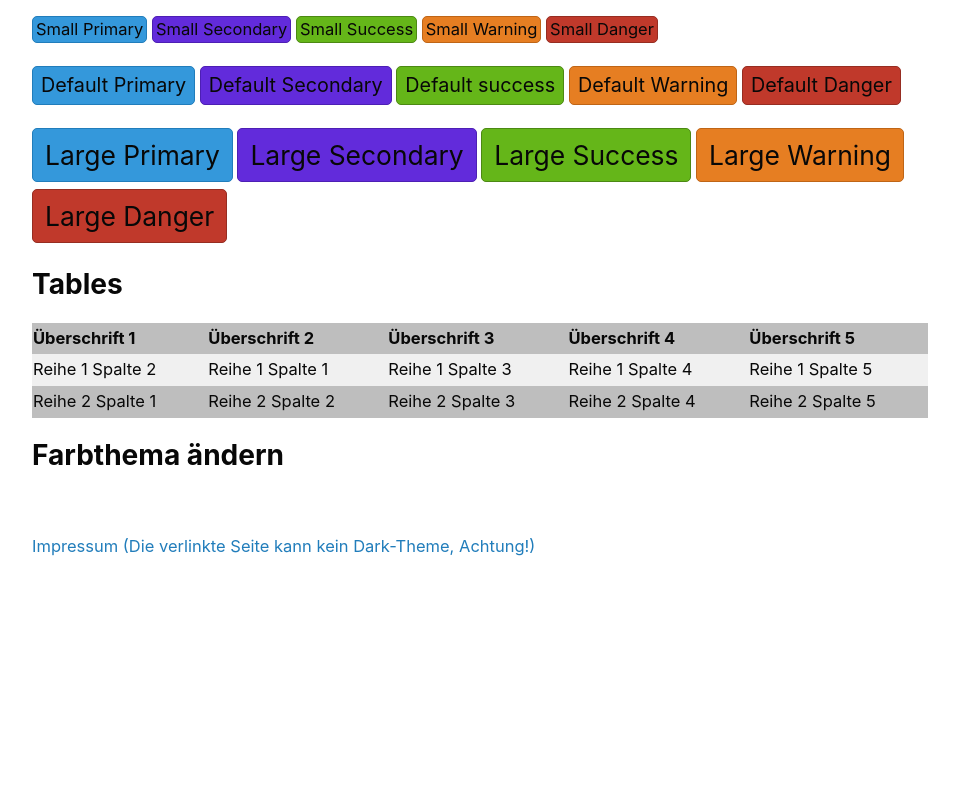
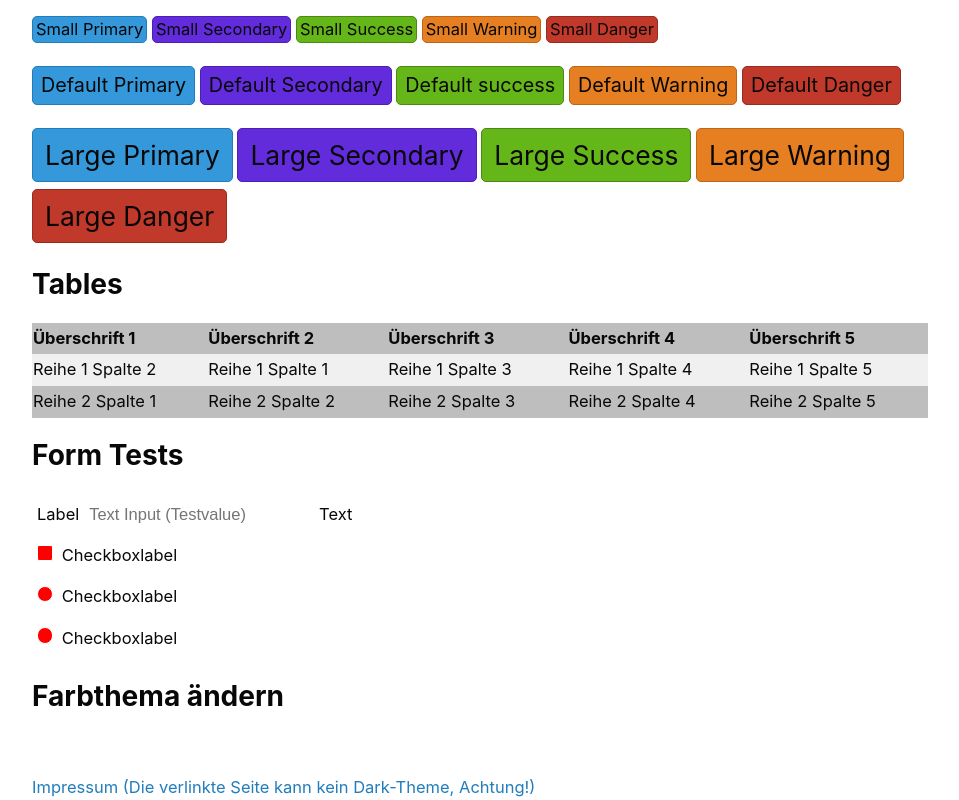
Before and after one commit to DerDomee/fastscheme, a website: page index.html in a window 1280 px wide. Shown: the part 423-1223 px from the top of the page, without its empty margins (160-1119 px from the left). Before the commit the page ends 982 px from the top, so only its background shows below. Drawn offline with nearby package versions, Linux system fonts and the light colour scheme; files that its build step writes are made by us from their sources; files whose address does not match are found by name.

Commit message:
Applying forms

```diff
--- a/index.html
+++ b/index.html
@@ -90,6 +90,24 @@
 
         </tbody>
       </table>
+      <h2>Form Tests</h2>
+      <div class="input__wrapper">
+        <label class="input__label" for="input-test">Label</label>
+        <input class="input__field" type="text" placeholder="Text Input (Testvalue)" name="input-test" id="input-test">
+        <label class="input__label" for="input-test">Text</label>
+      </div><br>
+      <div class="input__wrapper">
+        <input class="input__field custom--checkbox" type="checkbox" name="checkbox-test" id="checkbox-test">
+        <label class="input__label" for="checkbox-test">Checkboxlabel</label>
+      </div><br>
+      <div class="input__wrapper">
+        <input class="input__field custom--radio" type="radio" name="radio-test" id="radio-test-option1">
+        <label class="input__label" for="radio-test-option1">Checkboxlabel</label>
+      </div><br>
+      <div class="input__wrapper">
+        <input class="input__field custom--radio" type="radio" name="radio-test" id="radio-test-option2">
+        <label class="input__label" for="radio-test-option2">Checkboxlabel</label>
+      </div>
       <h2>Farbthema ändern</h2>
       <scheme-select></scheme-select>
     </main>
```
